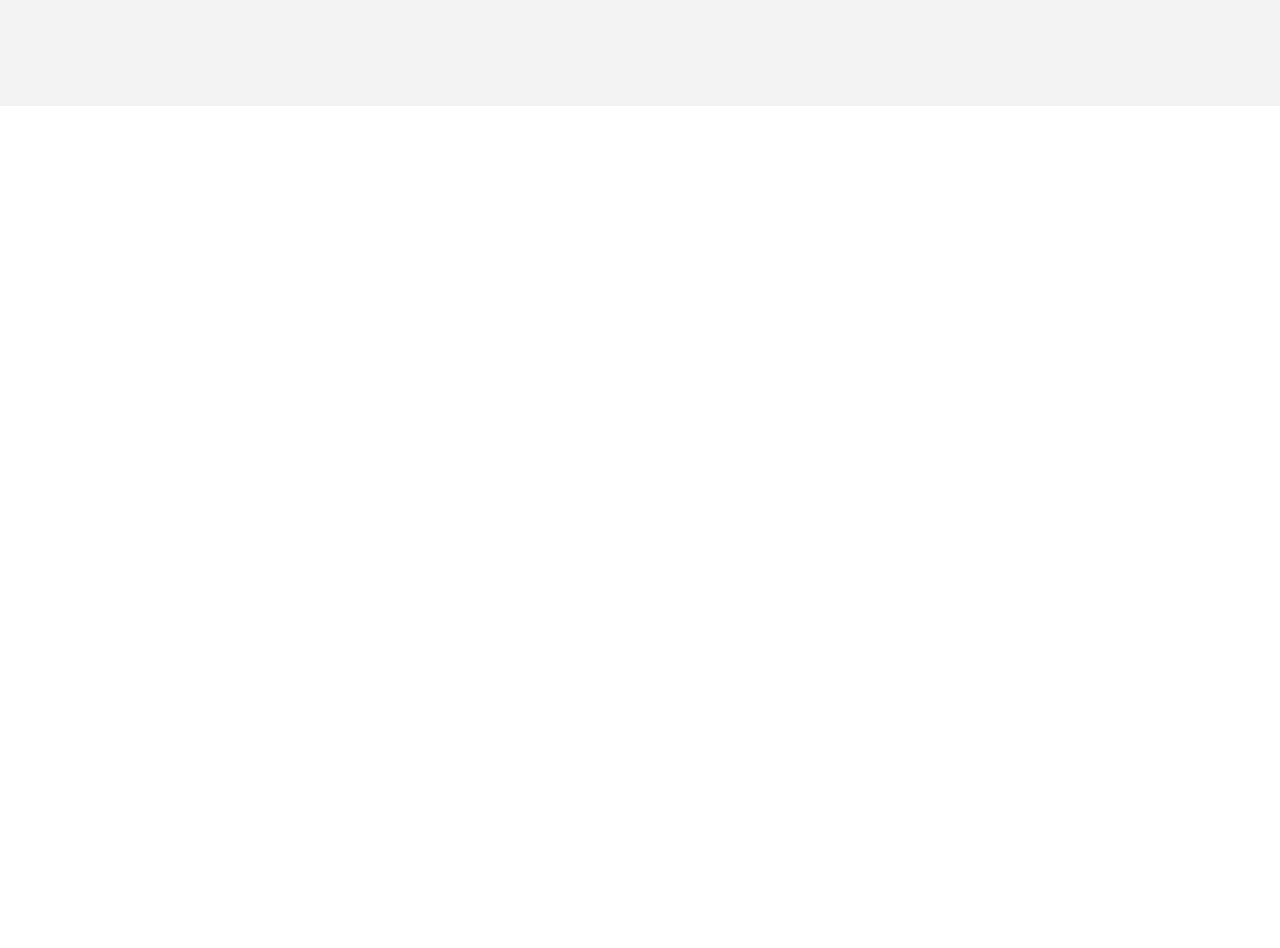
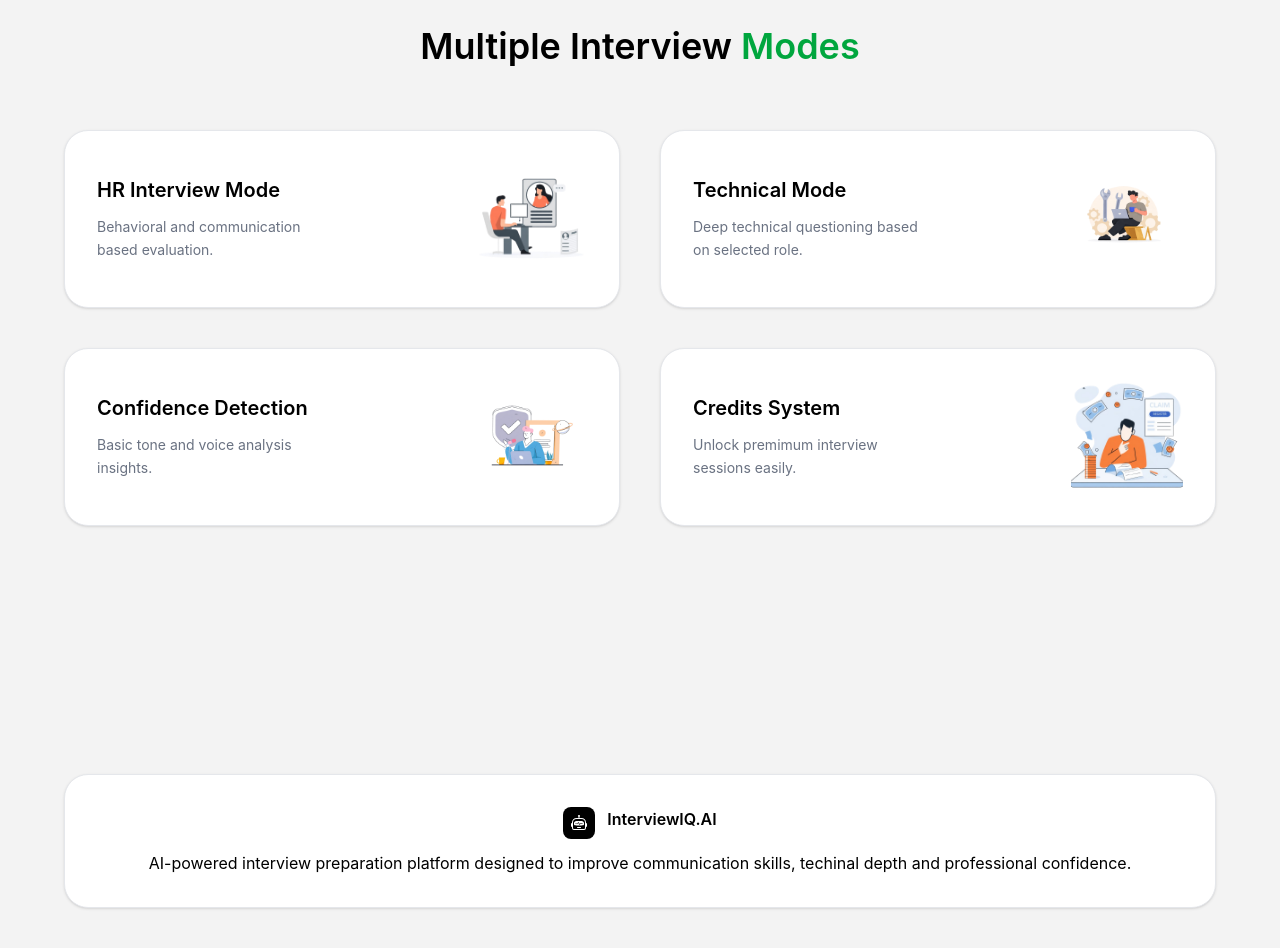
Before and after one commit to krrishbhandari/InterviewIQ.AI, a React (Vite) app in the folder client/: page / in a window 1280 px wide. Shown: the part 1880-2828 px from the top of the page. Before the commit the page ends 1986 px from the top, so only its background shows below. Built offline with nearby package versions, Linux system fonts and the light colour scheme; no server answers.

Commit message:
feat:Add navbar

```diff
--- /dev/null
+++ b/client/src/components/Footer.jsx
@@ -0,0 +1,21 @@
+import React from "react";
+import { BsRobot } from "react-icons/bs";
+
+function Footer(){
+    return(
+        <div className="bg-[#f3f3f3] flex justify-center px-4 pb-10 py-4 pt-10">
+             <div className="w-full max-w-6xl bg-white rounded-[24px] shadow-sm border border-gray-200 py-8 px-3 text-center">
+                <div className="flex justify-center item-center gap-3 mb-3">
+                    <div className="bg-black text-white p-2 rounded-lg"><BsRobot size={16}/></div>
+                    <h2 className="font-semibold">InterviewIQ.AI</h2>
+                </div>
+
+                <p className=""text-gray-500 text-sm max-w-xl mx-auto>
+                    AI-powered interview preparation platform designed to improve communication skills, techinal depth and professional confidence.
+                </p>
+             </div>
+        </div>
+    )
+}
+
+export default Footer;
--- a/client/src/pages/Home.jsx
+++ b/client/src/pages/Home.jsx
@@ -14,6 +14,7 @@
 import resumeImg from "../assets/resume.png";
 import pdfImg from "../assets/pdf.png";
 import analyticsImg from "../assets/history.png";
+import Footer from "../components/Footer";
 
 function Home() {
     const { userData } = useSelector((state) => state.user)
@@ -193,9 +194,78 @@
 
                 </div>
 
+                <div className="mb-32">
+                    <motion.h2
+                        initial={{ opacity: 0, y: 20 }}
+                        whileInView={{ opacity: 1, y: 0 }}
+                        transition={{ duration: 0.6 }}
+                        className="text-4xl font-semibold text-center mb-16">
+                        Multiple Interview{" "}
+                        <span className="text-green-600">Modes</span>
+                    </motion.h2>
+
+                    <div className="grid md:grid-cols-2 gap-10">
+                        {
+                            [
+                                {
+                                    image: hrImg,
+                                    title: "HR Interview Mode",
+                                    desc: "Behavioral and communication based evaluation."
+                                },
+
+                                {
+                                    image: techImg,
+                                    title: "Technical Mode",
+                                    desc: "Deep technical questioning based on selected role."
+                                },
+
+                                {
+                                    image: confidenceImg,
+                                    title: "Confidence Detection",
+                                    desc: "Basic tone and voice analysis insights."
+                                },
+
+                                {
+                                    image: creditImg,
+                                    title: "Credits System",
+                                    desc: "Unlock premimum interview sessions easily."
+                                }
+                            ].map((mode , index) => (
+                                <motion.div key={index}
+                                initial={{ opacity: 0, y: 30 }}
+                                whileInView={{ opacity: 1, y: 0 }}
+                                transition={{ duration: 0.5 , delay:index * 0.1 }}
+                                whileHover={{y : -6}}
+                                className="bg-white border border-gray-200 rounded-3xl p-8 shadow-sm hover:shadow-xl transition-all">
+
+                                    <div className="flex items-center justify-between gap-6">
+                                      <div className="w-1/2">
+                                      <h3 className="font-semibold text-xl mb-3">
+                                        {mode.title}
+                                      </h3>
+
+                                      <p className="text-gray-500 text-sm leading-relaxed">{mode.desc}</p>
+                                      </div>
+
+                                      <div className="w-1/2 flex justify-end">
+                                       <img src={mode.image}
+                                       alt={mode.title}
+                                       className="w-28 h-28 object-contain"/>
+                                      </div>
+                                    </div>
+
+                                </motion.div>
+                            ))
+                        }
+                    </div>
+
+                </div>
+
             </div>
         </div>
             {showAuth && <AuthModel onClose={() => setShowAuth(false)} />}
+
+            <Footer/>
         </div>
     )
 }
```
